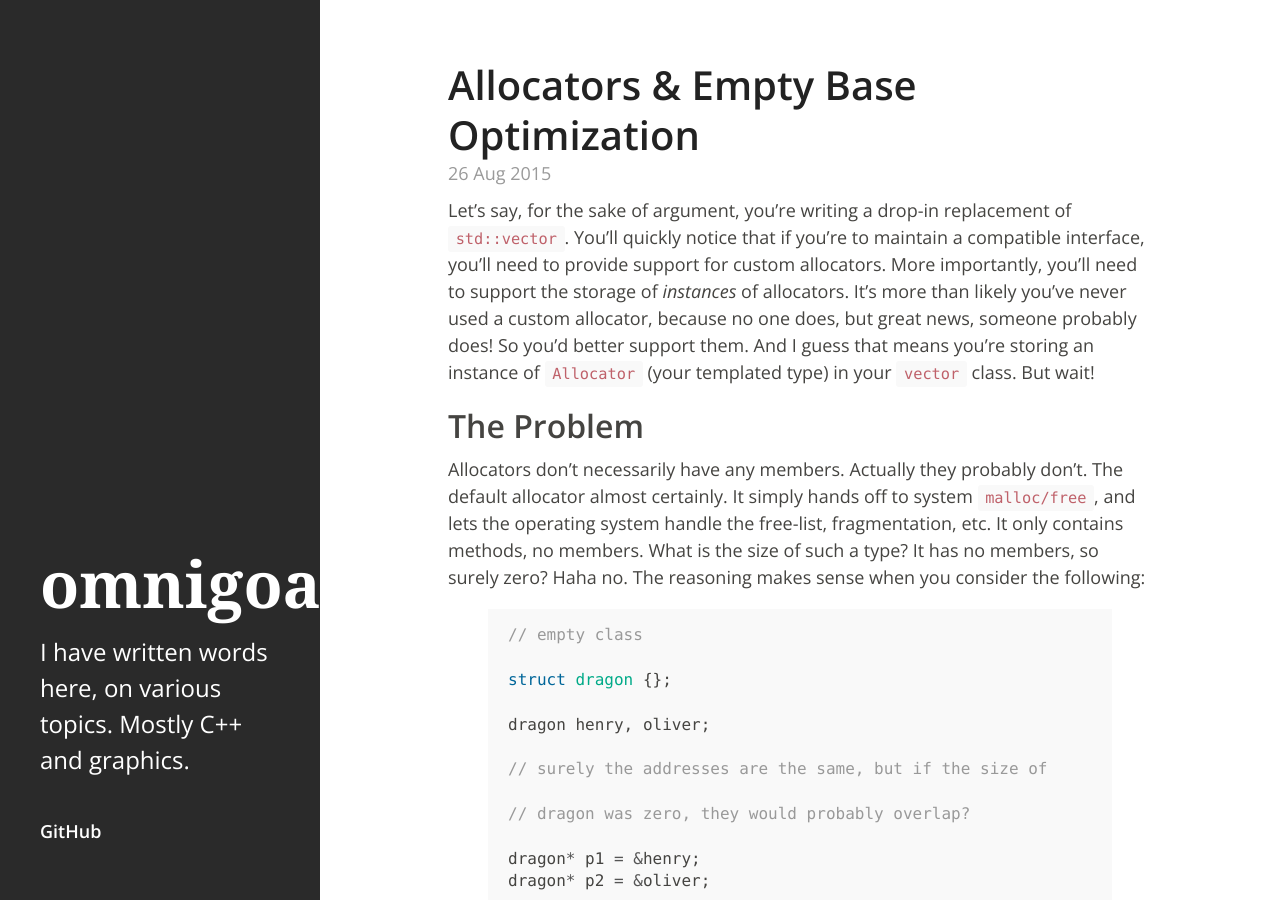
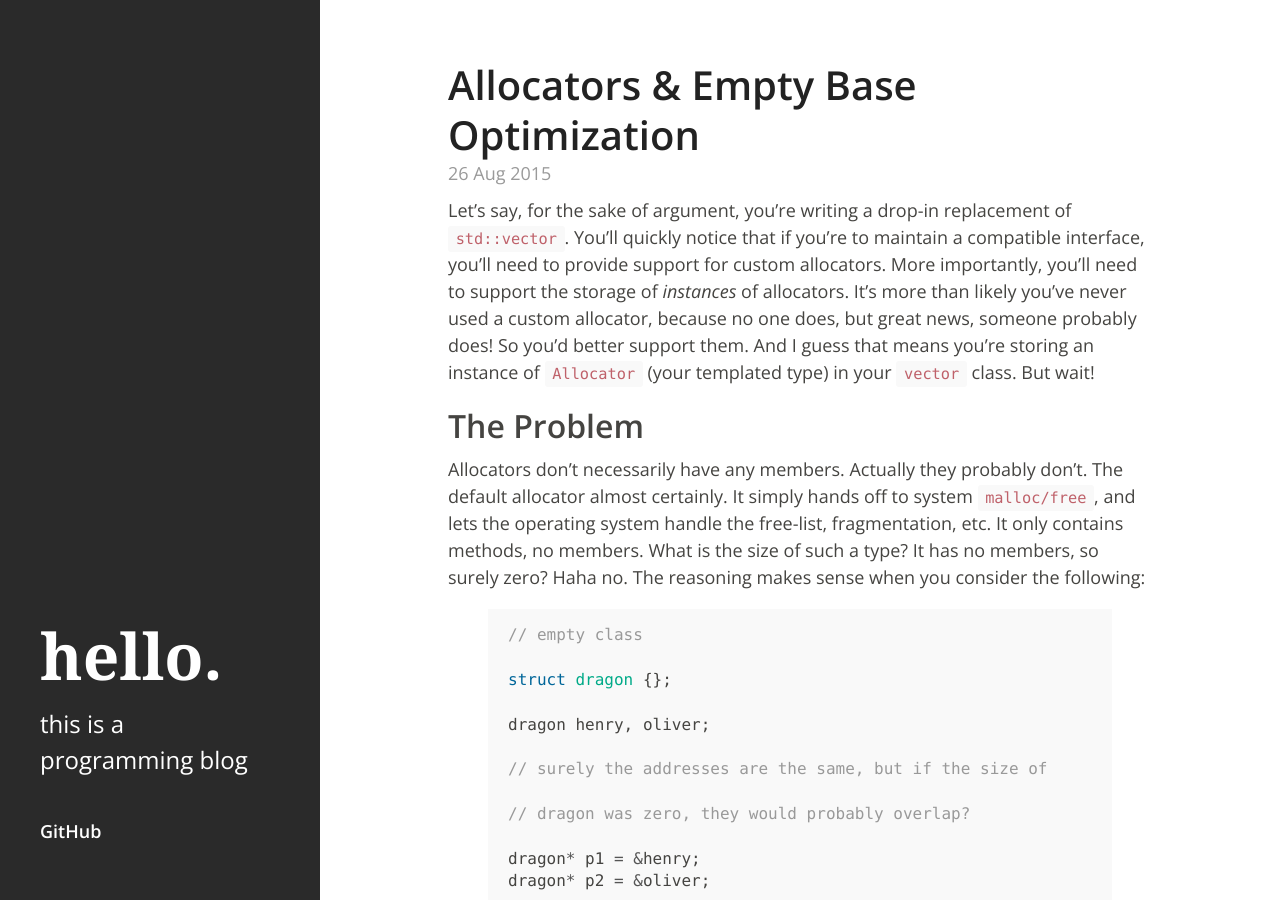
Before and after one commit to omnigoat/omnigoat.github.io, a Jekyll site: the page built from index.html, in a window 1280 px wide and 900 px high. Built offline with Jekyll 4.4.1, drawn with Linux system fonts in a browser that asks for light colours; the list of posts is cut into pages by our own code.

Commit message:
updated readme/config

```diff
--- a/_config.yml
+++ b/_config.yml
@@ -1,6 +1,6 @@
-title:        omnigoat
+title:        'hello.'
 tagline:      'omnigoat blogs'
-description:  'I have written words here, on various topics. Mostly C++ and graphics.'
+description:  'this is a programming blog'
 url:          http://omnigoat.github.io
 version:      1.1.1
 author:
```
Also changed, not shown: README.md.
